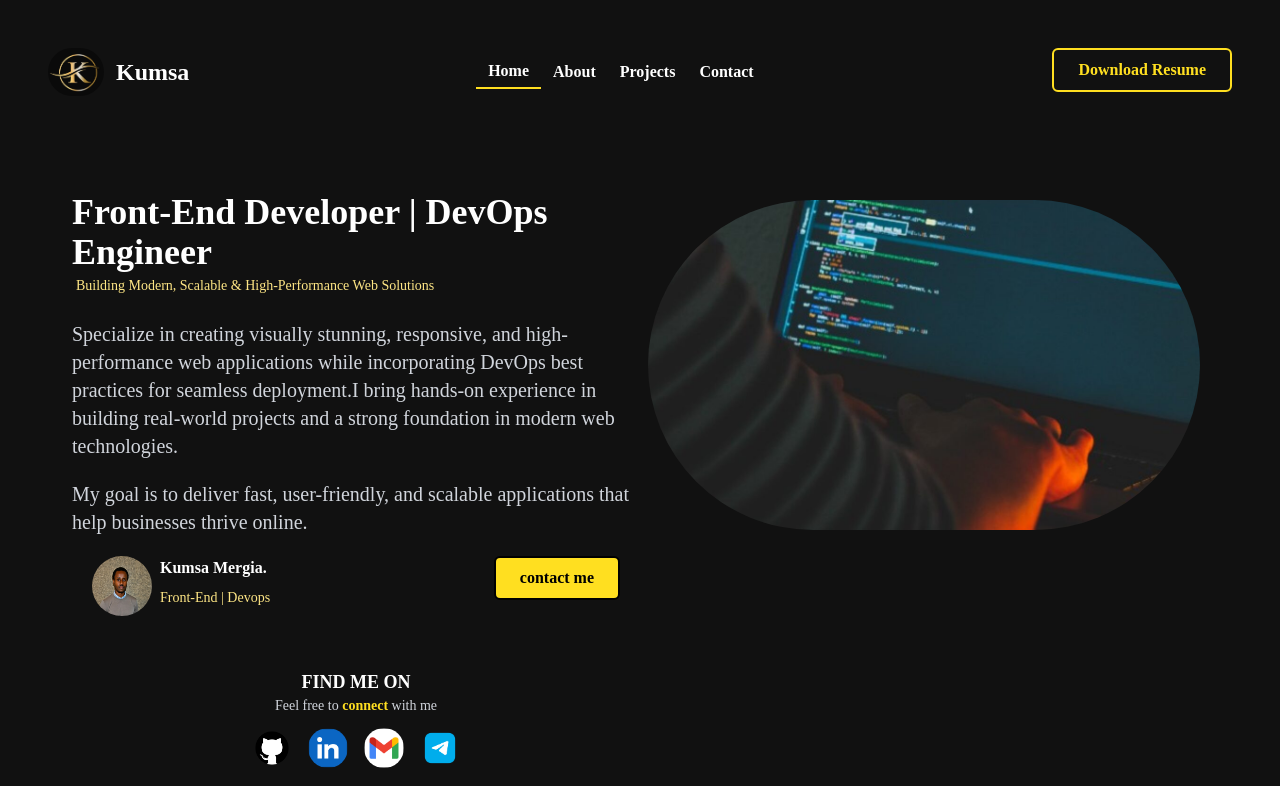
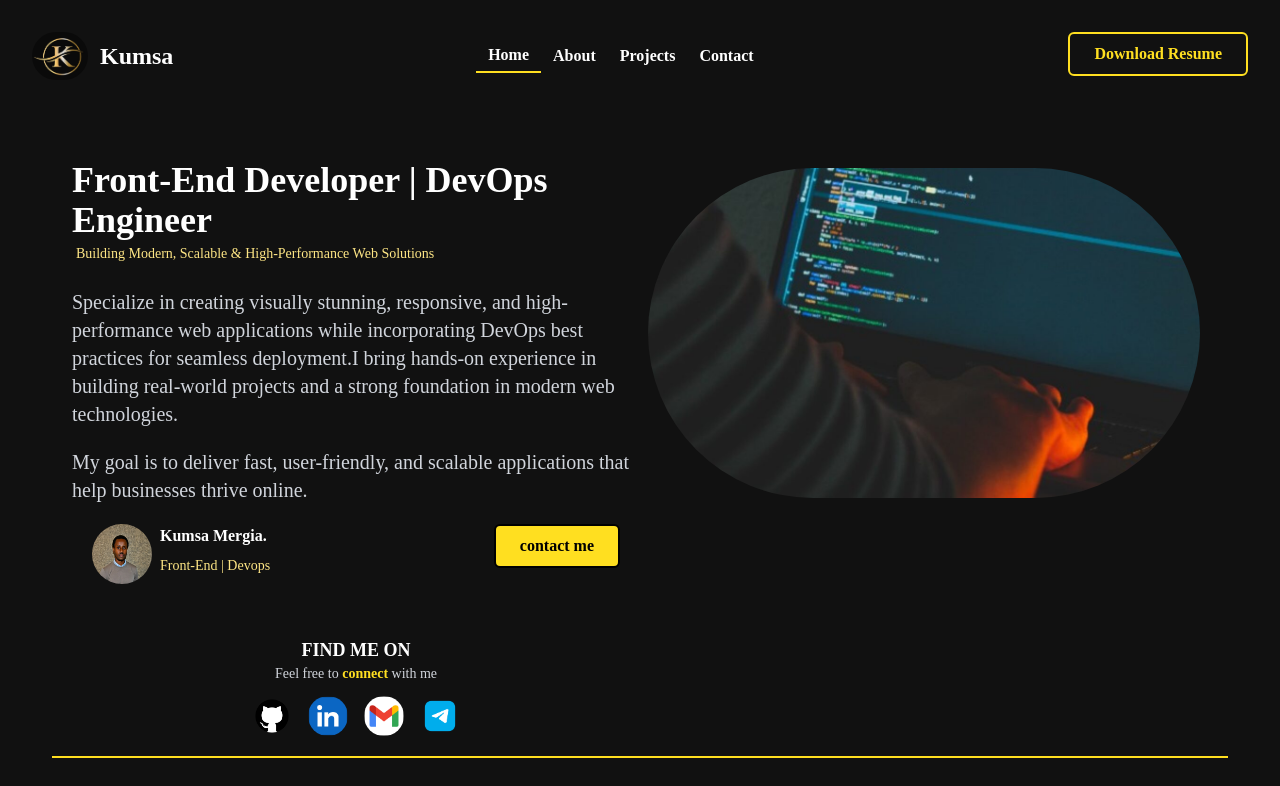
Before and after one commit to kumsa-Mergia/Kumsa-Mergia-Daba, a React (Vite) app: page / in a window 1280 px wide. Shown: the top 786 px of the page. Built offline with nearby package versions, Linux system fonts and the light colour scheme.

Commit message:
Removed Padding for Navbar Section

```diff
--- a/src/Components/Navbar/Navbar.jsx
+++ b/src/Components/Navbar/Navbar.jsx
@@ -44,7 +44,7 @@ const Navbar = () => {
   };
 
   return (
-    <nav className="items-center p-4">
+    <nav className="items-center">
       <div className="flex justify-between ">
 
       <div className="flex items-center gap-3 w-full sm:w-auto">
```
